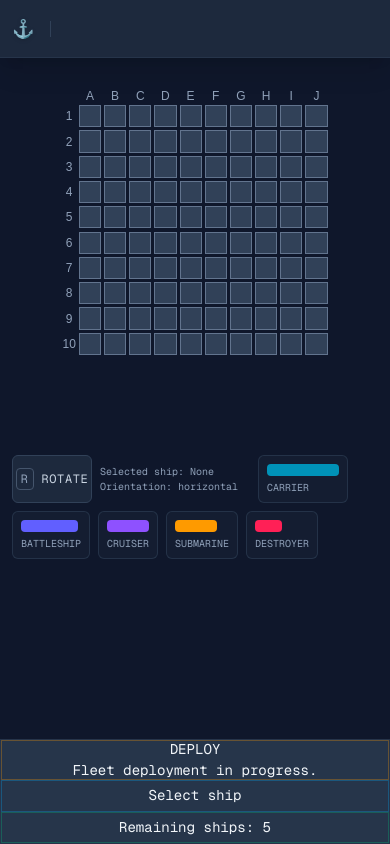
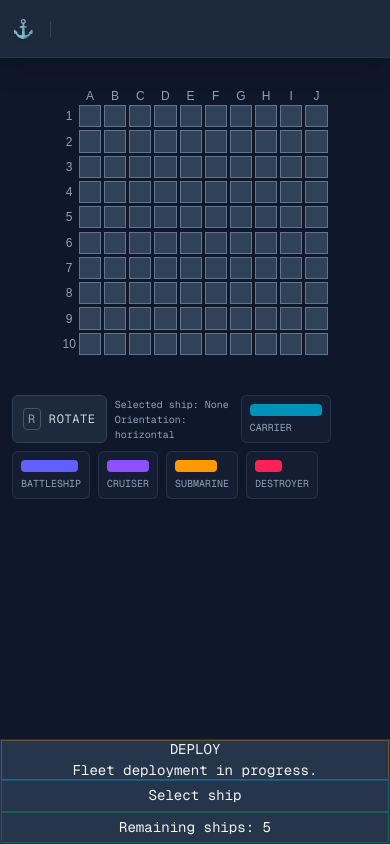
Before and after one commit to BetoCarr/sea-warfare, a Next.js app: page / in a window 390 px wide. Both pictures are taken after a click on the button "START". Built offline with nearby package versions, Linux system fonts and the light colour scheme.

Commit message:
refactor(responsive): stabilize mobile portrait and landscape layouts

```diff
--- a/src/components/board/Board.tsx
+++ b/src/components/board/Board.tsx
@@ -46,7 +46,7 @@ export default function Board({
 
                 // Mobile Landscape
                 "mobile-landscape:size-[clamp(210px,calc(138.46dvh_-_309px),300px)]",
-                // "mobile-landscape:size-[min(300px,calc(100dvh_-_140px))]"
+
                 // Available space
                 "max-w-full max-h-full shrink-0",
             )}
--- a/src/components/game/GameScreen.tsx
+++ b/src/components/game/GameScreen.tsx
@@ -61,10 +61,11 @@ export function GameScreen() {
                 className={cn(
                     "flex-1 min-h-0 min-w-0",
                     "flex flex-col",
+
                     // Mobile Landscape
                     "mobile-landscape:flex-row",
+                    "mobile-landscape:items-center",
                     "mobile-landscape:py-3",
-
                 )}
             >
                 <GameStage
--- a/src/components/game/GameStage/GameStage.tsx
+++ b/src/components/game/GameStage/GameStage.tsx
@@ -52,7 +52,7 @@ export const GameStage = ({
 
                 // Mobile Landscape
                 "mobile-landscape:flex-row",
-                "mobile-landscape:justify-center",
+                "mobile-landscape:gap-0",
                 "mobile-landscape:pt-0",
             )}
         >
@@ -71,7 +71,19 @@ export const GameStage = ({
                 }
                 onCellPress={placement.interaction.onBoardInteraction}
             />
+                <div
+                    className={cn(
+                        "w-full",
+                        "flex justify-center",
 
+                        // Mobile Landscape
+                        "mobile-landscape:flex-1",
+                        "mobile-landscape:min-w-0",
+                        "mobile-landscape:flex",
+                        "mobile-landscape:pt-0",
+                        "mobile-landscape:justify-center",
+                    )}
+                >
                     {capabilities.canPlaceFleet && (
                         <PlacementBar
                             remainingShipTypes={placement.contract.stats.remainingShipTypes}
@@ -88,6 +100,8 @@ export const GameStage = ({
                             interactive={capabilities.canAttack}
                         />
                     )}
+                </div>
+
         </main>
     );
 };
--- a/src/components/game/GameStage/InformationPanel/InformationPanel.tsx
+++ b/src/components/game/GameStage/InformationPanel/InformationPanel.tsx
@@ -25,8 +25,9 @@ export default function InformationPanel({
 
                 // Mobile Landscape
                 "mobile-landscape:w-[145px]",
-                "mobile-landscape:h-full",
+                "mobile-landscape:h-[clamp(210px,calc(138.46dvh_-_309px),300px)]",
                 "mobile-landscape:shrink-0",
+                "mobile-landscape:mr-3",
 
                 // Visual
                 "bg-slate-800 border border-slate-700/50",
--- a/src/components/game/GameStage/PlacementBar/OrientationToggle.tsx
+++ b/src/components/game/GameStage/PlacementBar/OrientationToggle.tsx
@@ -7,7 +7,7 @@ export function OrientationToggle({ onToggle }: OrientationToggleProps) {
         <button
             onClick={onToggle}
             className="
-                w-20 shrink-0
+                basis-[120px] min-w-0
                 h-12
                 flex items-center justify-center gap-2
                 rounded-md
--- a/src/components/game/GameStage/PlacementBar/PlacementBar.tsx
+++ b/src/components/game/GameStage/PlacementBar/PlacementBar.tsx
@@ -31,13 +31,18 @@ export default function PlacementBar({
             className={cn(
                 "w-full",
                 "flex flex-wrap items-start gap-2",
-                "mt-15"
+                "shrink-0",
+
+                // Mobile Landscape
+                "mobile-landscape:w-[200px]",
+                "mobile-landscape:h-[clamp(210px,calc(138.46dvh_-_309px),300px)]",
+
+                "mobile-landscape:gap-0",
             )}
         >
             <div
                 className={cn(
-                    "flex min-w-0 items-center gap-2",
-                    "shrink-0",
+                    "flex min-w-0 max-w-full items-center gap-2",
                 )}
             >
                 <OrientationToggle onToggle={onRotate} />
--- a/src/components/game/GameStage/PlacementBar/SecondaryInformation.tsx
+++ b/src/components/game/GameStage/PlacementBar/SecondaryInformation.tsx
@@ -12,7 +12,7 @@ export default function SecondaryInformation({
 }: SecondaryInformationProps) {
     return (
         <div className="
-            w-[150px]
+            basis-[150px] min-w-0 flex-1
             text-[0.625rem] sm:text-xs
             font-mono text-slate-400"
         >
--- a/src/components/game/Header.tsx
+++ b/src/components/game/Header.tsx
@@ -9,19 +9,27 @@ interface HeaderProps {
 }
 
 export function Header({capabilities, onInitialize, onConfirmFleet }: HeaderProps) {
+
     const renderAction = () => {
         if (capabilities.canInitializeGame) {
             return (
                 <Button
                     onClick={onInitialize}
                 >
-                    <span className="hidden sm:inline">
+                    <span className="hidden mobile-landscape:inline">
+                        INITIALIZE SYSTEM
+                    </span>
+
+                    <span className="mobile-landscape:hidden">
+                        START
+                    </span>
+                    {/* <span className="hidden sm:inline">
                         INITIALIZE SYSTEM
                     </span>
 
                     <span className="sm:hidden">
                         START
-                    </span>
+                    </span> */}
                 </Button>
             );
         }
@@ -31,31 +39,39 @@ export function Header({capabilities, onInitialize, onConfirmFleet }: HeaderProp
                 <Button
                     onClick={onConfirmFleet}
                 >
-                    <span className="sm:hidden">
+                    <span className="mobile-landscape:hidden">
+                        CONFIRM
+                    </span>
+
+                    <span className="hidden mobile-landscape:inline">
+                        CONFIRM FLEET
+                    </span>
+                    {/* <span className="sm:hidden">
                         CONFIRM
                     </span>
                     <span className="hidden sm:inline">
                         CONFIRM FLEET
-                    </span>
+                    </span> */}
                 </Button>
             );
         }
 
-        // if (capabilities.canRestartGame) {
-        //     return (
-        //         <Button
-        //         variant="secondary"
-        //         onClick={() => window.location.reload()} // TODO:
-        //         >                                          // Replace full page reload with a proper game reset action
-        //             REMATCH
-        //         </Button>
-        //     );
-        // }
-            return null;
-        };
+        return null;
+    };
 
     return (
-        <header className="h-[clamp(46px,58px,60px)] flex-none flex items-center justify-between px-3 border-b border-slate-700/50 bg-slate-800 shadow-xl relative z-[60]">
+        <header
+            className="
+                h-[58px]
+                flex-none
+                flex items-center justify-between
+                px-3
+                border-b border-slate-700/50
+                bg-slate-800
+                shadow-xl
+                relative z-[60]
+            "
+        >
             {/* LEFT: Identity */}
             <div className="flex items-center gap-3">
                 <span className="text-lg filter drop-shadow-sm">⚓</span>
@@ -66,7 +82,7 @@ export function Header({capabilities, onInitialize, onConfirmFleet }: HeaderProp
             </div>
 
             {/* RIGHT: Primary Action */}
-            <div className="min-w-[80px] flex justify-end">
+            <div className="w-fit min-w-20 h-9">
                 {renderAction()}
             </div>
         </header>
--- a/src/components/ui/Button.tsx
+++ b/src/components/ui/Button.tsx
@@ -12,9 +12,10 @@ export const Button: React.FC<ButtonProps> = ({
     <button
       className={cn(
         "w-full h-full",
+        "px-2",
         "inline-flex items-center justify-center",
         "rounded-md",
-        "font-semibold",
+        "font-semibold text-sm",
         "transition-all duration-200",
         "focus-visible:outline-none",
         "focus-visible:ring-2 focus-visible:ring-offset-2",
```
Lines whose indentation alone changed are shown as unchanged.
